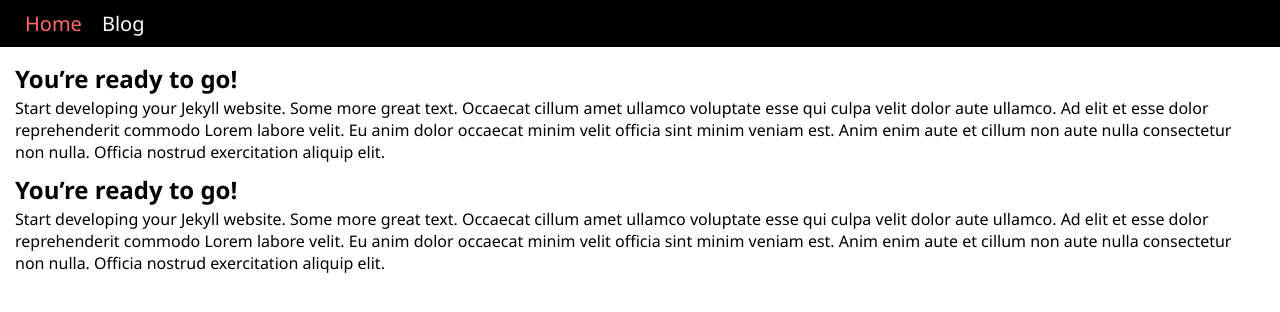
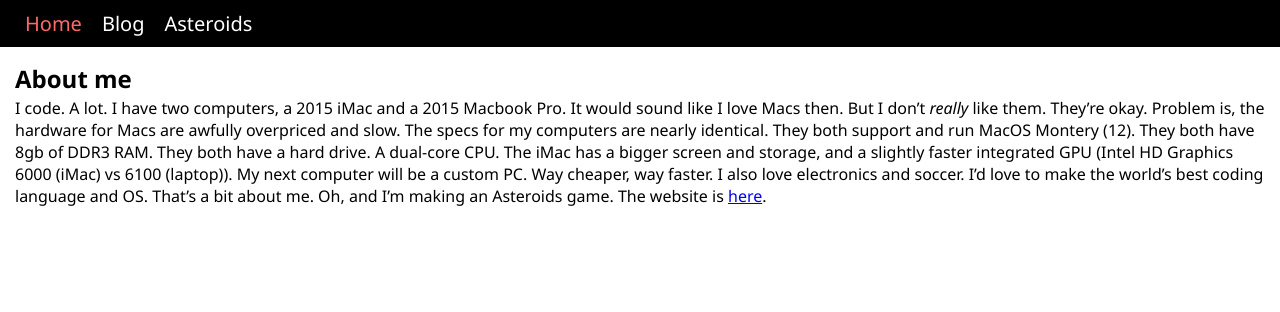
Before and after one commit to Baker531/baker531.github.io, a Jekyll site: the page built from index.md, in a window 1280 px wide. Shown: the top 312 px of the page. Built offline with Jekyll 4.4.1, drawn with Linux system fonts in a browser that asks for light colours.

Commit message:
Add to content of Home page

```diff
--- a/_data/navbar.yml
+++ b/_data/navbar.yml
@@ -3,3 +3,6 @@
 
 - name: "Blog"
   link: "/blog.html"
+
+- name: "Asteroids"
+  link: "https://baker531.github.io/asteroids"
--- a/index.md
+++ b/index.md
@@ -3,10 +3,5 @@ layout: default
 title: "Home"
 ---
 
-## You're ready to go!
-
-Start developing your Jekyll website. Some more great text. Occaecat cillum amet ullamco voluptate esse qui culpa velit dolor aute ullamco. Ad elit et esse dolor reprehenderit commodo Lorem labore velit. Eu anim dolor occaecat minim velit officia sint minim veniam est. Anim enim aute et cillum non aute nulla consectetur non nulla. Officia nostrud exercitation aliquip elit.
-
-## You're ready to go!
-
-Start developing your Jekyll website. Some more great text. Occaecat cillum amet ullamco voluptate esse qui culpa velit dolor aute ullamco. Ad elit et esse dolor reprehenderit commodo Lorem labore velit. Eu anim dolor occaecat minim velit officia sint minim veniam est. Anim enim aute et cillum non aute nulla consectetur non nulla. Officia nostrud exercitation aliquip elit.
+## About me
+I code. A lot. I have two computers, a 2015 iMac and a 2015 Macbook Pro. It would sound like I love Macs then. But I don't *really* like them. They're okay. Problem is, the hardware for Macs are awfully overpriced and slow. The specs for my computers are nearly identical. They both support and run MacOS Montery (12). They both have 8gb of DDR3 RAM. They both have a hard drive. A dual-core CPU. The iMac has a bigger screen and storage, and a slightly faster integrated GPU (Intel HD Graphics 6000 (iMac) vs 6100 (laptop)). My next computer will be a custom PC. Way cheaper, way faster. I also love electronics and soccer. I'd love to make the world's best coding language and OS. That's a bit about me. Oh, and I'm making an Asteroids game. The website is [here](https://baker531.github.io/asteroids).
```
